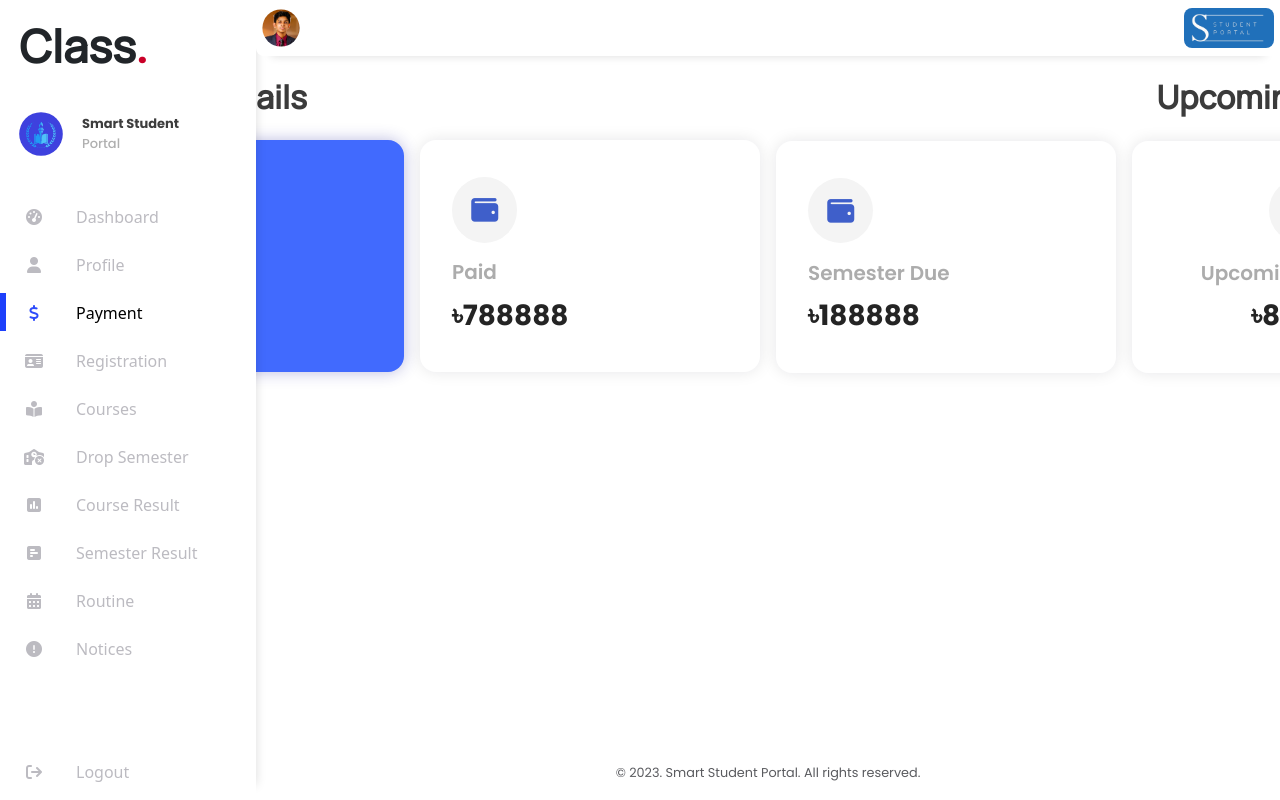
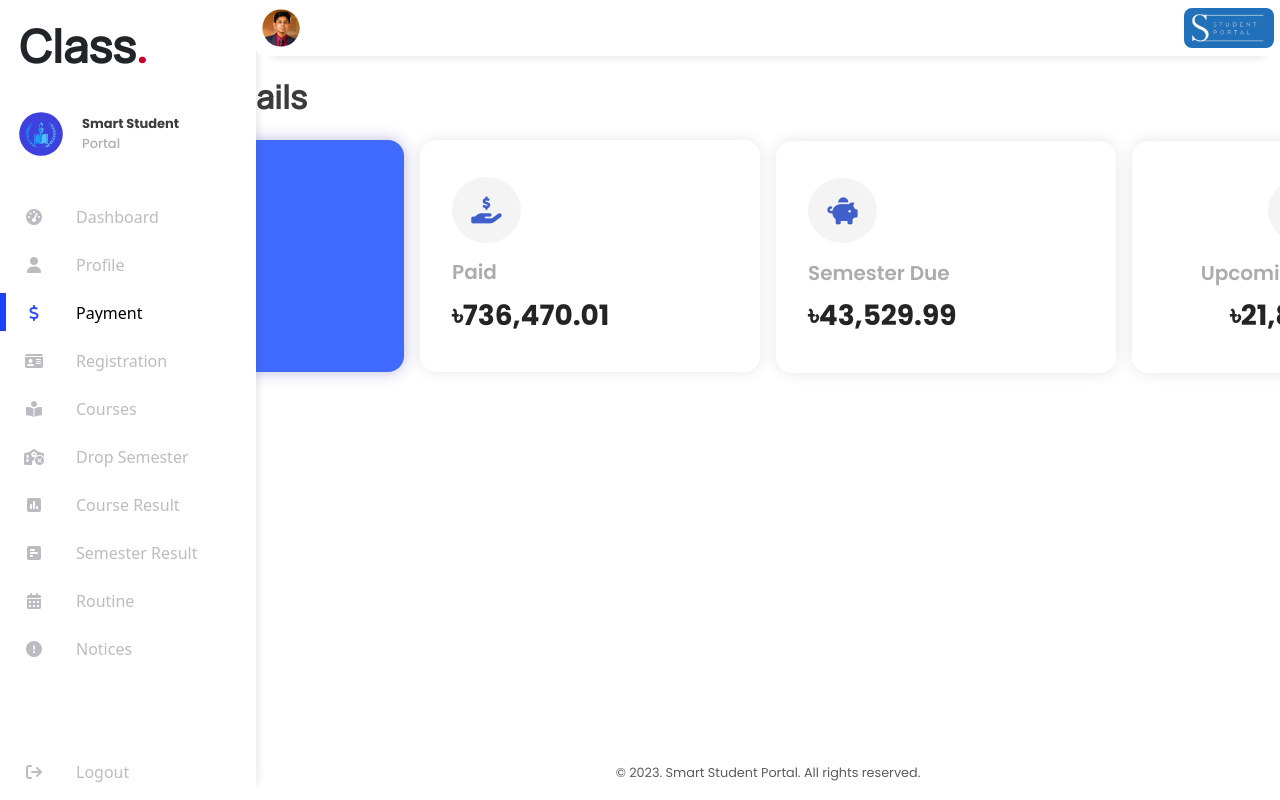
Before and after one commit to ReNayeem/smart-student-portal, a React (Create React App) app: page /payment in a window 1280 px wide. Shown: the top 800 px of the page. Built offline with nearby package versions, Linux system fonts and the light colour scheme.

Commit message:
data updated and upcoming payment rough completed

```diff
--- a/src/components/Payment/Payment.css
+++ b/src/components/Payment/Payment.css
@@ -136,4 +136,26 @@
 .payment-first-fourth-section {
     margin-top: 1.55rem;
     text-align: center;
+    cursor: pointer;
 }
+
+.payment-first-fourth-section:hover .upcoming-payment {
+    visibility: hidden;
+    opacity: 0;
+}
+
+.payment-first-fourth-section .upcoming-payment-last-date {
+    margin-top: -2.3rem;
+    visibility: hidden;
+    opacity: 0;
+}
+
+.payment-first-fourth-section:hover .upcoming-payment-last-date {
+    visibility: visible;
+    opacity: 1;
+}
+
+.upcoming-payment-text {
+    visibility: hidden;
+    opacity: 0;
+}
--- a/src/components/Payment/Payment.js
+++ b/src/components/Payment/Payment.js
@@ -13,27 +13,28 @@ const Payment = () => {
                                 <div className='payment-first-first-section payment-first-section'>
                                     <i class="fa-solid fa-wallet"></i>
                                     <h5>Payable</h5>
-                                    <h3>৳888888</h3>
+                                    <h3>৳781,020.00</h3>
                                 </div>
                                 <div className='payment-first-second-section payment-first-section'>
-                                    <i class="fa-solid fa-wallet"></i>
+                                    <i class="fa-solid fa-hand-holding-dollar"></i>
                                     <h5>Paid</h5>
-                                    <h3>৳788888</h3>
+                                    <h3>৳736,470.01</h3>
                                 </div>
                             </div>
                         </div>
                         <div className='d-flex'>
                             <div className='payment-first-third-section payment-first-section'>
-                                <i class="fa-solid fa-wallet"></i>
+                                <i class="fa-solid fa-piggy-bank"></i>
                                 <h5>Semester Due</h5>
-                                <h3>৳188888</h3>
+                                <h3>৳43,529.99</h3>
                             </div>
                             <div>
-                                <h2 className='mt-1 text-center'>Upcoming Payment</h2>
+                                <h2 className='mt-1 text-center upcoming-payment-text'>Upcoming Payment</h2>
                                 <div className='payment-first-fourth-section payment-first-section'>
-                                    <i class="fa-solid fa-wallet"></i>
+                                    <i class="fa-solid fa-money-check-dollar"></i>
                                     <h5>Upcoming Payment</h5>
-                                    <h3>৳88888</h3>
+                                    <h3 className='upcoming-payment'>৳21,805.49</h3>
+                                    <h5 className='upcoming-payment-last-date'>Last Date: 31 December</h5>
                                 </div>
                             </div>
                         </div>
```
